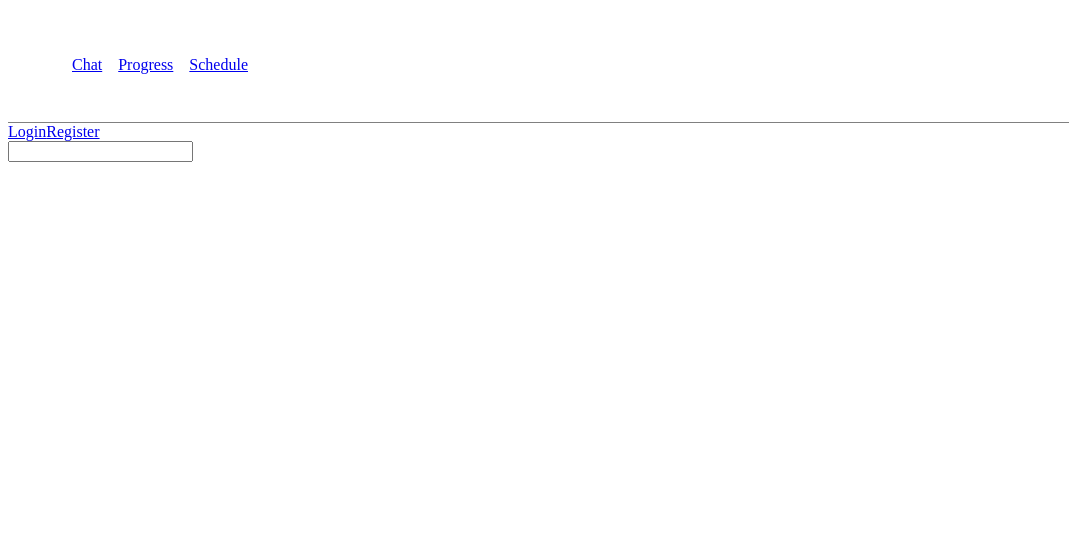
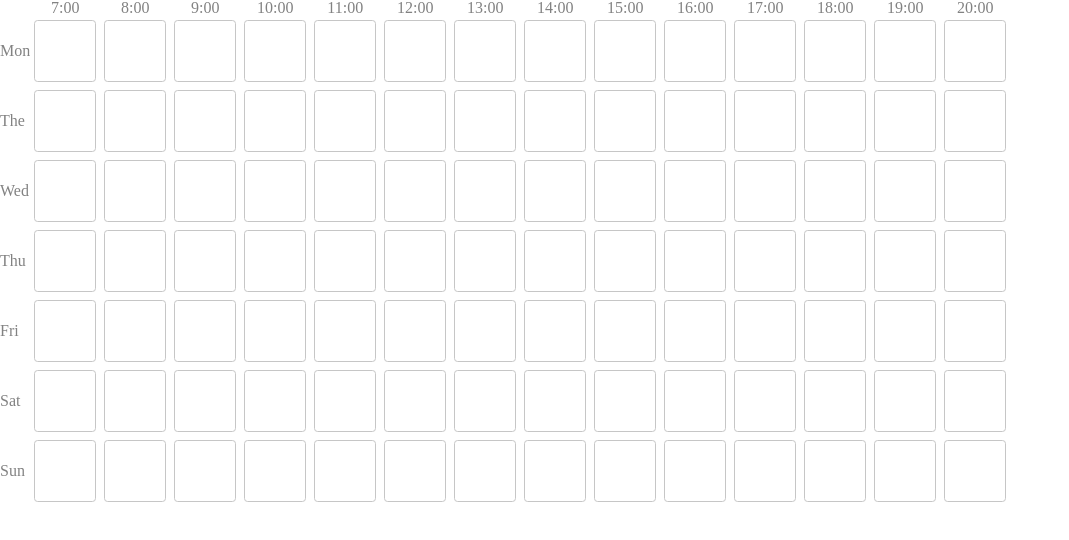
Before and after one commit to elmalving/Hackathon-2023, a React (Vite) app in the folder front-end/: page / in a window 1280 px wide. Shown: the top 540 px of the page, without its empty margins (0-1069 px from the left). Built offline with nearby package versions, Linux system fonts and the light colour scheme.

Commit message:
calander

```diff
--- a/front-end/src/App.jsx
+++ b/front-end/src/App.jsx
@@ -6,6 +6,7 @@ import Progress from './components/Progress';
 import Login from './components/Login';
 import Register from './components/Register';
 import NotFound from './pages/NotFound';
+import Calendar from './components/Calendar';
 
 function App() {
   const router = createBrowserRouter(
@@ -30,9 +31,10 @@ function App() {
 const Roote = () => {
   return (
     <div>
-      <Navbar/>
+      {/* <Navbar/> */}
       <div>
-        <Outlet/>
+        <Calendar/>
+        {/* <Outlet/> */}
       </div>
     </div>
   );
--- /dev/null
+++ b/front-end/src/components/Calendar/Cell.tsx
@@ -0,0 +1,27 @@
+import React, { useState } from "react";
+import '../../css/style.css';
+
+interface Props {
+  item: string,
+  row: number,
+  column: number,
+  onClick: (
+    row: number,
+    column: number,
+    item: string
+  ) => void,
+
+}
+
+const Cell = ({item, onClick, row, column}: Props) => {
+  const [state, setState] = useState(item);
+
+  return <div
+    className="cell"
+    onClick={ () => onClick(row, column, item) }
+  >
+    { state }
+  </div>
+}
+
+export default Cell;
--- /dev/null
+++ b/front-end/src/components/Calendar/index.tsx
@@ -0,0 +1,114 @@
+import React, { useState } from "react";
+import Cell from "./cell";
+import '../../css/style.css';
+
+const Calendar = () => {
+  const range = (start, end) => Array.from({ length: end - start + 1 }, (_, i) => i);
+  const time = ["", "7:00", "8:00", "9:00", "10:00", "11:00", "12:00", "13:00", "14:00", "15:00", "16:00", "17:00", "18:00", "19:00", "20:00"];
+  const rows = [
+    {
+      name: "Mon",
+      columns: time.length,
+    },
+    {
+      name: "The",
+      columns: time.length
+    },
+    {
+      name: "Wed",
+      columns: time.length
+    },
+    {
+      name: "Thu",
+      columns: time.length
+    },
+    {
+      name: "Fri",
+      columns: time.length
+    },
+    {
+      name: "Sat",
+      columns: time.length
+    },
+    {
+      name: "Sun",
+      columns: time.length
+    },
+  ]
+
+  const createItems = () => {
+    let temp = []
+    rows.forEach((row, rowIndex) => {
+      range(0, row.columns - 1).forEach((column, columnIndex) => {
+        temp.push({
+          row: rowIndex,
+          column: columnIndex,
+          item: ""
+        })
+      })
+    })
+    return temp;
+  }
+  const [items, setItems] = useState(createItems())
+
+  const getItem = (row, column) => {
+    return items.find((item) => item.row === row && item.column === column).item;
+  }
+  const getItemIndex = (row, column) => {
+    return items.findIndex((item) => item.row === row && item.column === column);
+  }
+  const setClick = (row, column, item) => {
+    setItems(
+      [
+        ...items.slice(0, getItemIndex(row, column)),
+      {
+        row: row,
+        column: column,
+        item: "-"
+      },
+      ...items.slice(getItemIndex(row, column) + 1, items.length)
+    ])
+  }
+
+  return (
+    <div>
+      <table>
+        <tr>
+          {
+            time.map((item) => {
+              return <th className="typography">
+                { item }
+              </th>
+            })
+          }
+        </tr>
+
+          {
+            rows.map((row, rowIndex) => {
+
+              let temp = range(1, row.columns - 1).map((column, columnIndex) => {
+                return (<td>
+                  <Cell
+                    item={ getItem(rowIndex, columnIndex) }
+                    onClick={ setClick }
+                    row={ rowIndex }
+                    column={ columnIndex }
+                  />
+                </td>)
+              })
+
+              return  <tr>
+                <td className="typography">
+                  { row.name }
+                </td>
+                { temp }
+              </tr>
+            })
+          }
+      </table>
+
+    </div>
+  );
+}
+
+export default Calendar;
--- a/front-end/src/css/style.css
+++ b/front-end/src/css/style.css
@@ -5,3 +5,64 @@
     padding: 3rem 4rem;
     border-bottom: 1px solid gray;
 }
+html, body, div, span, applet, object, iframe,
+h1, h2, h3, h4, h5, h6, p, blockquote, pre,
+a, abbr, acronym, address, big, cite, code,
+del, dfn, em, img, ins, kbd, q, s, samp,
+small, strike, strong, sub, sup, tt, var,
+b, u, i, center,
+dl, dt, dd, ol, ul, li,
+fieldset, form, label, legend,
+table, caption, tbody, tfoot, thead, tr, th, td,
+article, aside, canvas, details, embed,
+figure, figcaption, footer, header, hgroup,
+menu, nav, output, ruby, section, summary,
+time, mark, audio, video {
+	margin: 0;
+	padding: 0;
+	border: 0;
+	font-size: 100%;
+	font: inherit;
+	vertical-align: baseline;
+}
+/* HTML5 display-role reset for older browsers */
+article, aside, details, figcaption, figure,
+footer, header, hgroup, menu, nav, section {
+	display: block;
+}
+body {
+	line-height: 1;
+}
+ol, ul {
+	list-style: none;
+}
+blockquote, q {
+	quotes: none;
+}
+blockquote:before, blockquote:after,
+q:before, q:after {
+	content: '';
+	content: none;
+}
+table {
+	border-collapse: collapse;
+	border-spacing: 0;
+}
+.cell {
+    border: 1.2px solid #C6C6C6;
+    border-radius: 3.6px;
+    width: 60px;
+    height: 60px;
+    margin: 4px;
+    align-items: center;
+    align-content: center;
+    text-align: center;
+    vertical-align: middle
+}
+.cell:hover {
+    background-color: #C6C6C6;
+}
+.typography {
+    color: #828282;
+    vertical-align: middle
+}
```
Also changed, not shown: 1 other file (tests, documents, lock files or other folders).
